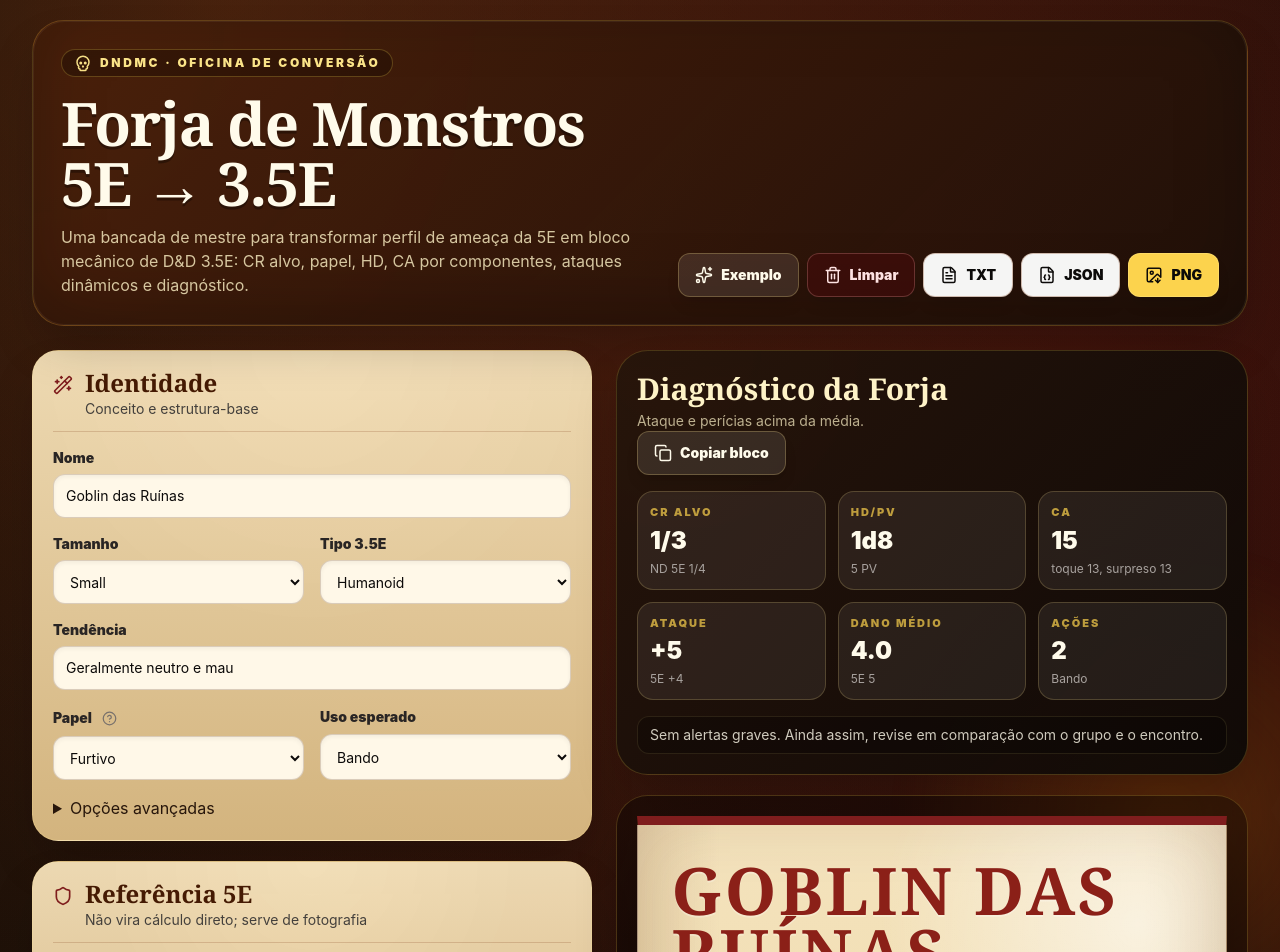
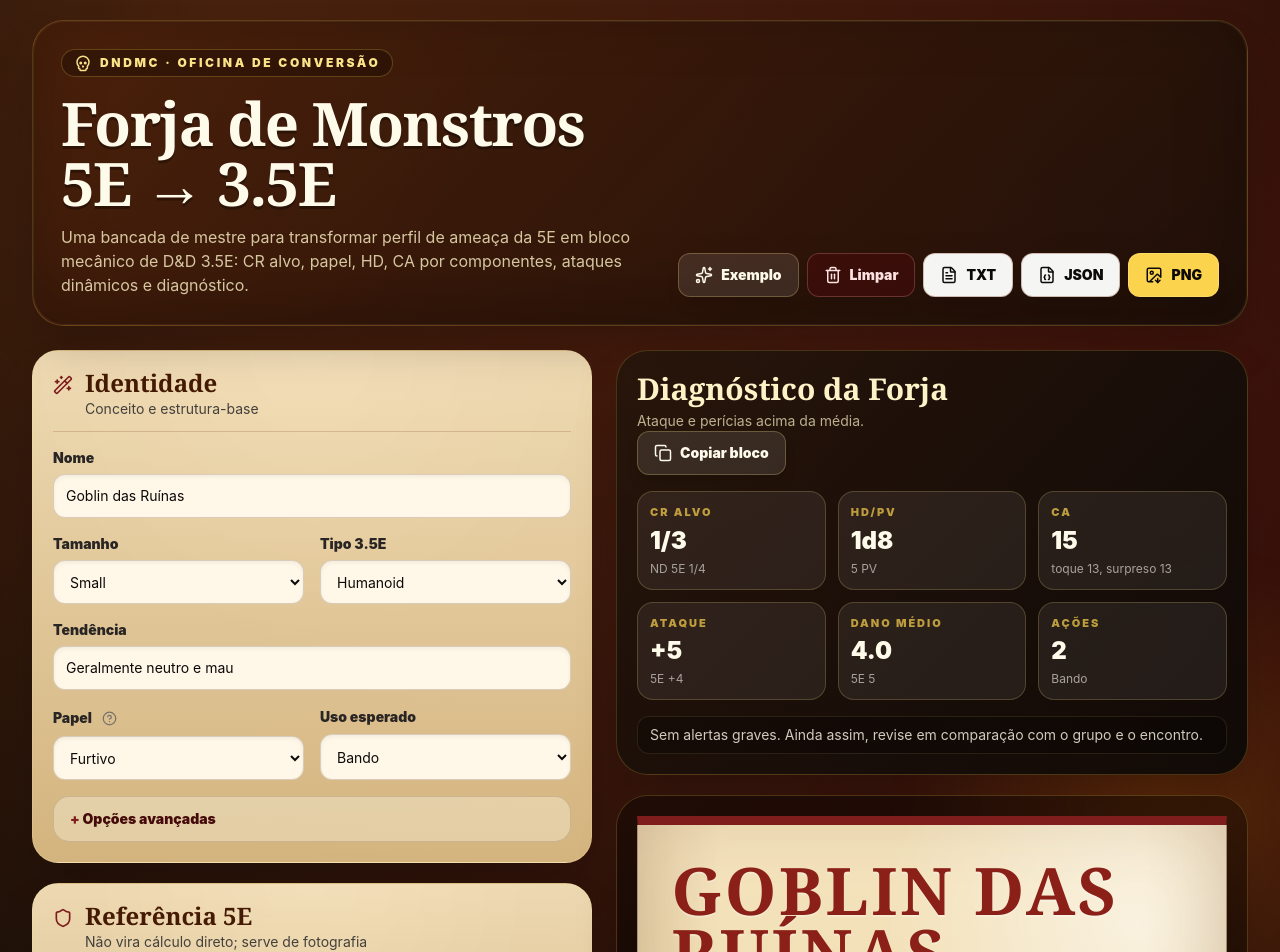
Before and after one commit to caiobarcelos/dndmc, a React (Vite) app: page / in a window 1280 px wide. Shown: the top 952 px of the page. Built offline with nearby package versions, Linux system fonts and the light colour scheme.

Commit message:
Style collapsible advanced sections

```diff
--- a/src/styles.css
+++ b/src/styles.css
@@ -159,6 +159,31 @@
   .help-wrap:focus .help-popover,
   .help-wrap:focus-within .help-popover { display: block; }
 
+  .advanced-box {
+    @apply rounded-2xl border border-amber-950/15 bg-amber-50/35;
+  }
+
+  .advanced-box summary {
+    @apply cursor-pointer list-none px-4 py-3 text-sm font-black text-red-950 transition hover:bg-amber-50/60;
+  }
+
+  .advanced-box summary::-webkit-details-marker {
+    display: none;
+  }
+
+  .advanced-box summary::before {
+    content: '+ ';
+    color: #7f1d1d;
+  }
+
+  .advanced-box[open] summary::before {
+    content: '− ';
+  }
+
+  .advanced-content {
+    @apply grid gap-4 border-t border-amber-950/10 p-4;
+  }
+
   .attack-box {
     @apply rounded-2xl border border-amber-950/20 bg-amber-50/50 p-4;
   }
```
